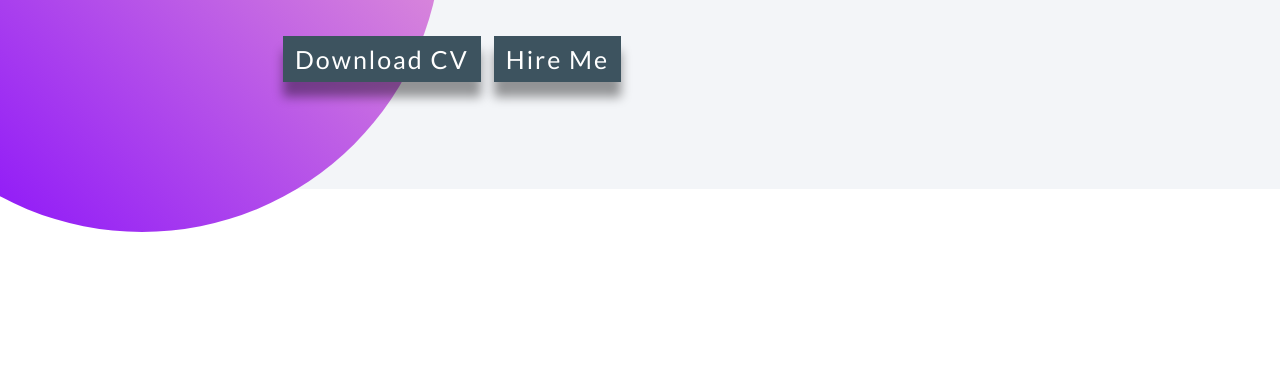
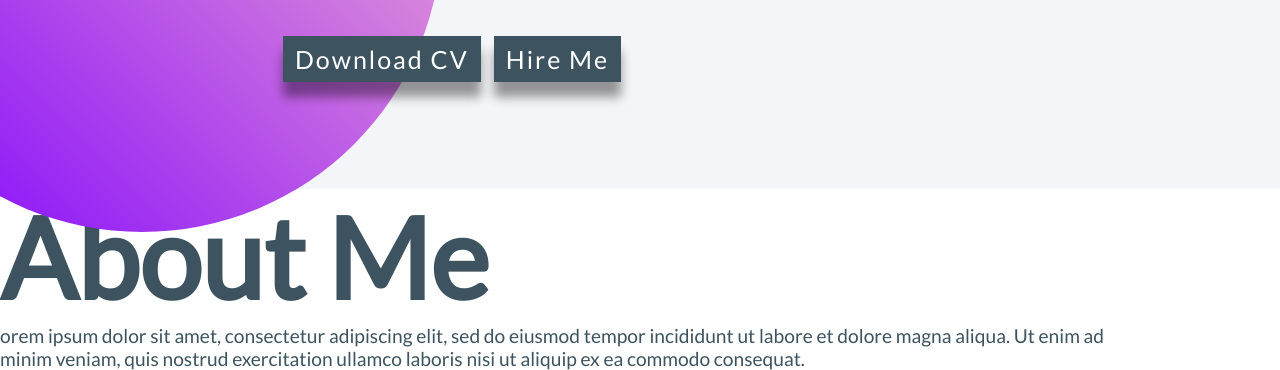
Before and after one commit to alvinsleek/Folio, a plain HTML site: page index.html in a window 1280 px wide. Shown: the part 691-1061 px from the top of the page. Before the commit the page ends 923 px from the top, so only its background shows below. Drawn offline with nearby package versions, Linux system fonts and the light colour scheme.

Commit message:
Debug error

```diff
--- a/index.html
+++ b/index.html
@@ -46,6 +46,13 @@
 
         </div>
     </div>
+    <div class="about">
+        <h1>About Me</h1>
+        <p>
+            orem ipsum dolor sit amet, consectetur adipiscing elit, sed do eiusmod tempor incididunt ut labore et dolore magna aliqua.
+                    Ut enim ad minim veniam, quis nostrud exercitation ullamco laboris nisi ut aliquip ex ea commodo consequat.
+        </p>
+    </div>
     <script src="https://cdn.jsdelivr.net/npm/typed.js@2.0.12"></script>
     <script>
         var typingEffect = new Typed(".multiText",{
```
